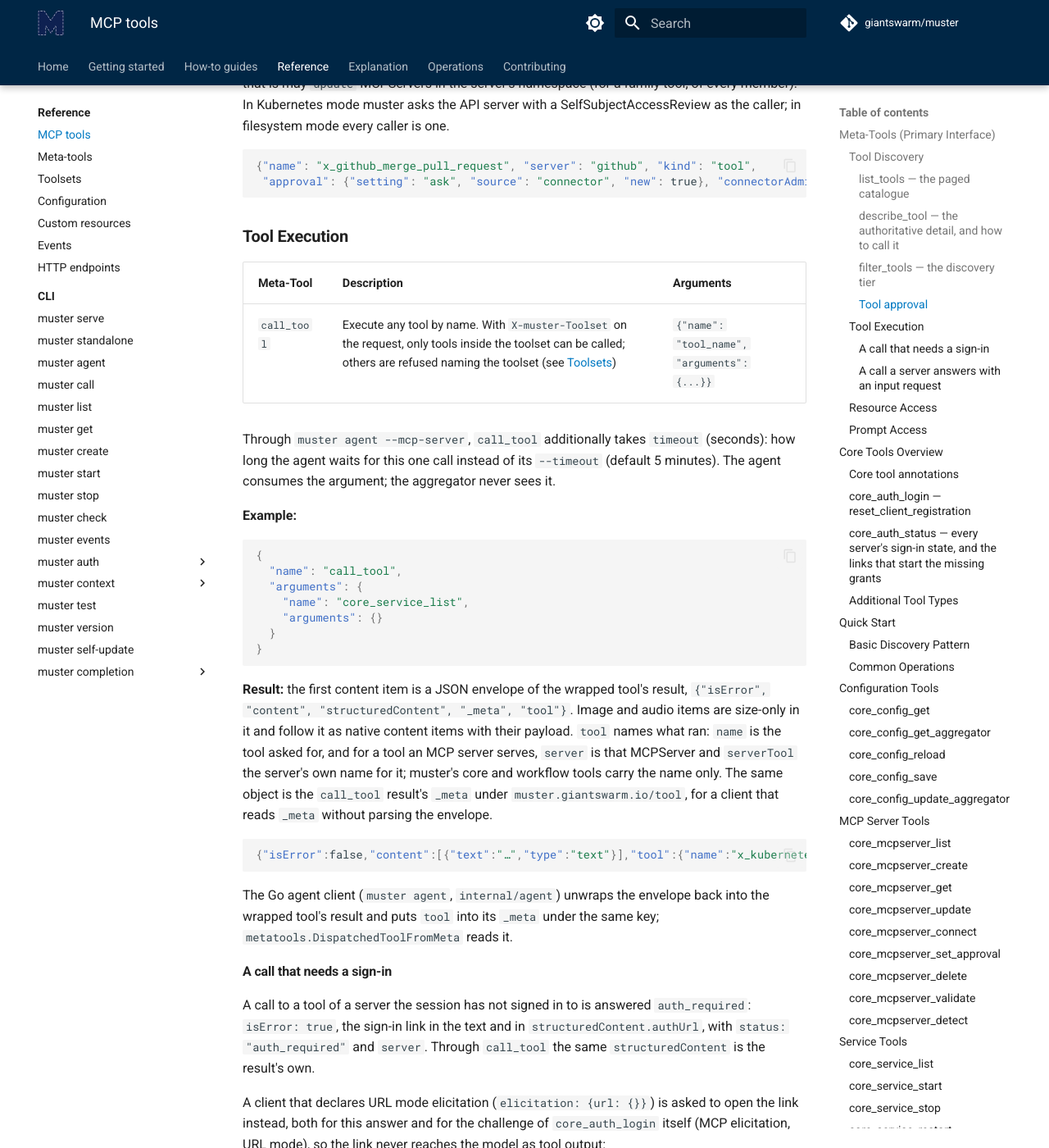
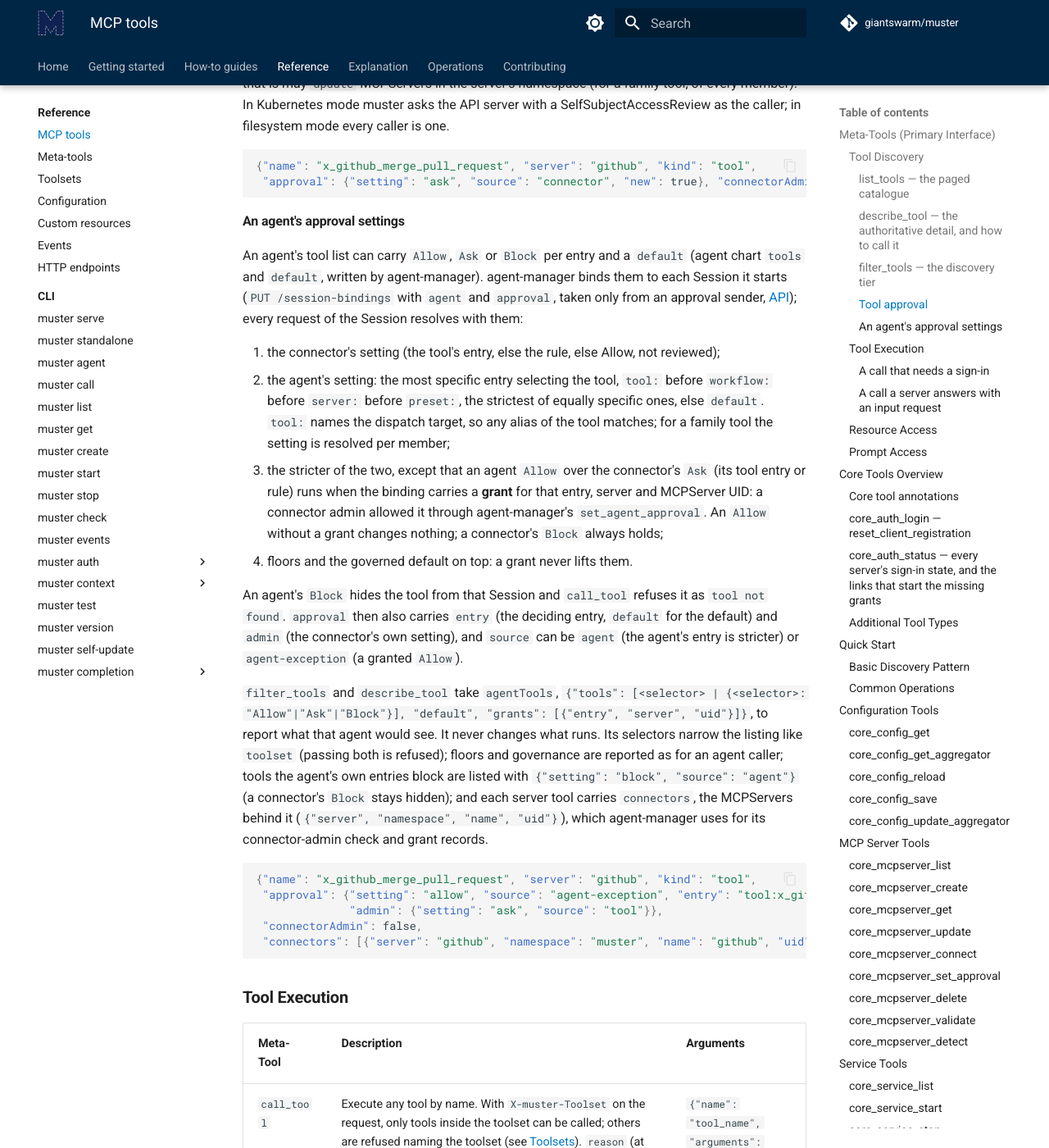
Before and after one commit to giantswarm/muster, an MkDocs documentation site: the page built from docs/reference/mcp-tools.md, in a window 1280 px wide and 1400 px high, scrolled down 5558 px. Shown: the whole window at 82% size. Built offline with MkDocs 1.6.1 and Material for MkDocs 9.7.7, drawn with Linux system fonts in a browser that asks for light colours; comment, search, counter and statistics services are not loaded; some of the changed text lies outside the part shown.

Commit message:
docs: describe an agent's approval settings, grants and the grant drop endpoint

````diff
--- a/docs/reference/mcp-tools.md
+++ b/docs/reference/mcp-tools.md
@@ -162,11 +162,51 @@ the caller; in filesystem mode every caller is one.
  "approval": {"setting": "ask", "source": "connector", "new": true}, "connectorAdmin": true}
 ```
 
+#### An agent's approval settings
+
+An agent's tool list can carry `Allow`, `Ask` or `Block` per entry and a `default`
+(agent chart `tools` and `default`, written by agent-manager). agent-manager binds them to each
+Session it starts (`PUT /session-bindings` with `agent` and `approval`, taken only from an
+approval sender, [API](api.md)); every request of the Session resolves with them:
+
+1. the connector's setting (the tool's entry, else the rule, else Allow, not reviewed);
+2. the agent's setting: the most specific entry selecting the tool, `tool:` before `workflow:`
+   before `server:` before `preset:`, the strictest of equally specific ones, else `default`.
+   `tool:` names the dispatch target, so any alias of the tool matches; for a family tool the
+   setting is resolved per member;
+3. the stricter of the two, except that an agent `Allow` over the connector's `Ask` (its tool
+   entry or rule) runs when the binding carries a **grant** for that entry, server and
+   MCPServer UID: a connector admin allowed it through agent-manager's `set_agent_approval`.
+   An `Allow` without a grant changes nothing; a connector's `Block` always holds;
+4. floors and the governed default on top: a grant never lifts them.
+
+An agent's `Block` hides the tool from that Session and `call_tool` refuses it as `tool not
+found`. `approval` then also carries `entry` (the deciding entry, `default` for the default) and
+`admin` (the connector's own setting), and `source` can be `agent` (the agent's entry is
+stricter) or `agent-exception` (a granted `Allow`).
+
+`filter_tools` and `describe_tool` take `agentTools`, `{"tools": [<selector> | {<selector>:
+"Allow"|"Ask"|"Block"}], "default", "grants": [{"entry", "server", "uid"}]}`, to report what that
+agent would see. It never changes what runs. Its selectors narrow the listing like `toolset`
+(passing both is refused); floors and governance are reported as for an agent caller; tools the
+agent's own entries block are listed with `{"setting": "block", "source": "agent"}` (a
+connector's `Block` stays hidden); and each server tool carries `connectors`, the MCPServers
+behind it (`{"server", "namespace", "name", "uid"}`), which agent-manager uses for its
+connector-admin check and grant records.
+
+```json
+{"name": "x_github_merge_pull_request", "server": "github", "kind": "tool",
+ "approval": {"setting": "allow", "source": "agent-exception", "entry": "tool:x_github_merge_pull_request",
+              "admin": {"setting": "ask", "source": "tool"}},
+ "connectorAdmin": false,
+ "connectors": [{"server": "github", "namespace": "muster", "name": "github", "uid": "…"}]}
+```
+
 ### Tool Execution
 
 | Meta-Tool | Description | Arguments |
 |-----------|-------------|-----------|
-| `call_tool` | Execute any tool by name. With `X-muster-Toolset` on the request, only tools inside the toolset can be called; others are refused naming the toolset (see [Toolsets](toolsets.md)) | `{"name": "tool_name", "arguments": {...}}` |
+| `call_tool` | Execute any tool by name. With `X-muster-Toolset` on the request, only tools inside the toolset can be called; others are refused naming the toolset (see [Toolsets](toolsets.md)). `reason` (at most 500 characters) is shown to the person as *Agent says* when an agent's call asks for approval; it is never bound into the approval or used to decide | `{"name": "tool_name", "arguments": {...}, "reason": "..."}` |
 
 Through `muster agent --mcp-server`, `call_tool` additionally takes `timeout` (seconds): how long the agent waits for this one call instead of its `--timeout` (default 5 minutes). The agent consumes the argument; the aggregator never sees it.
 
````
Also changed, not shown: docs/how-to/mcp-server-management.md (+8 -0 lines), docs/reference/api.md (+2 -1 lines), docs/reference/toolsets.md (+5 -0 lines).
